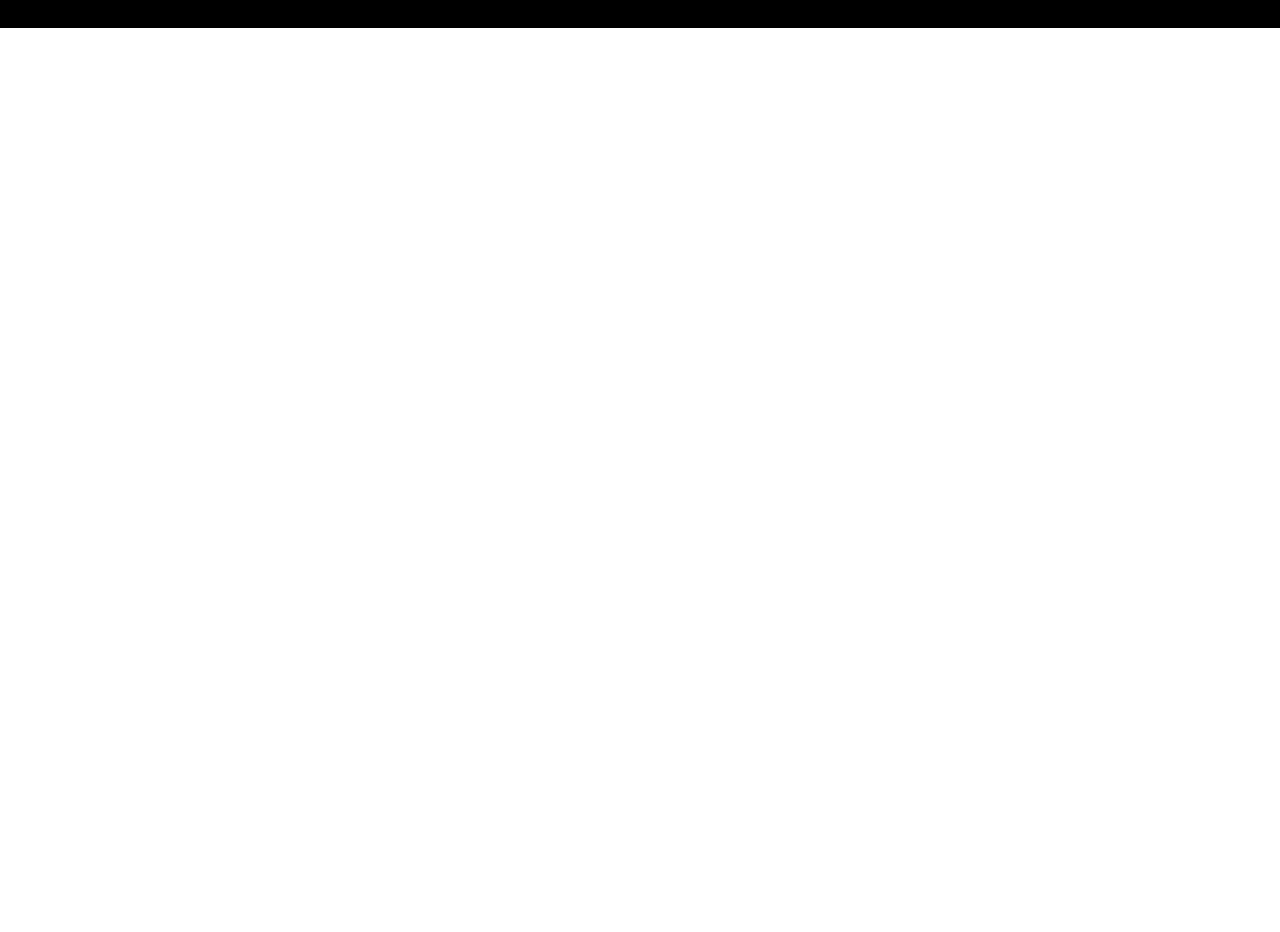
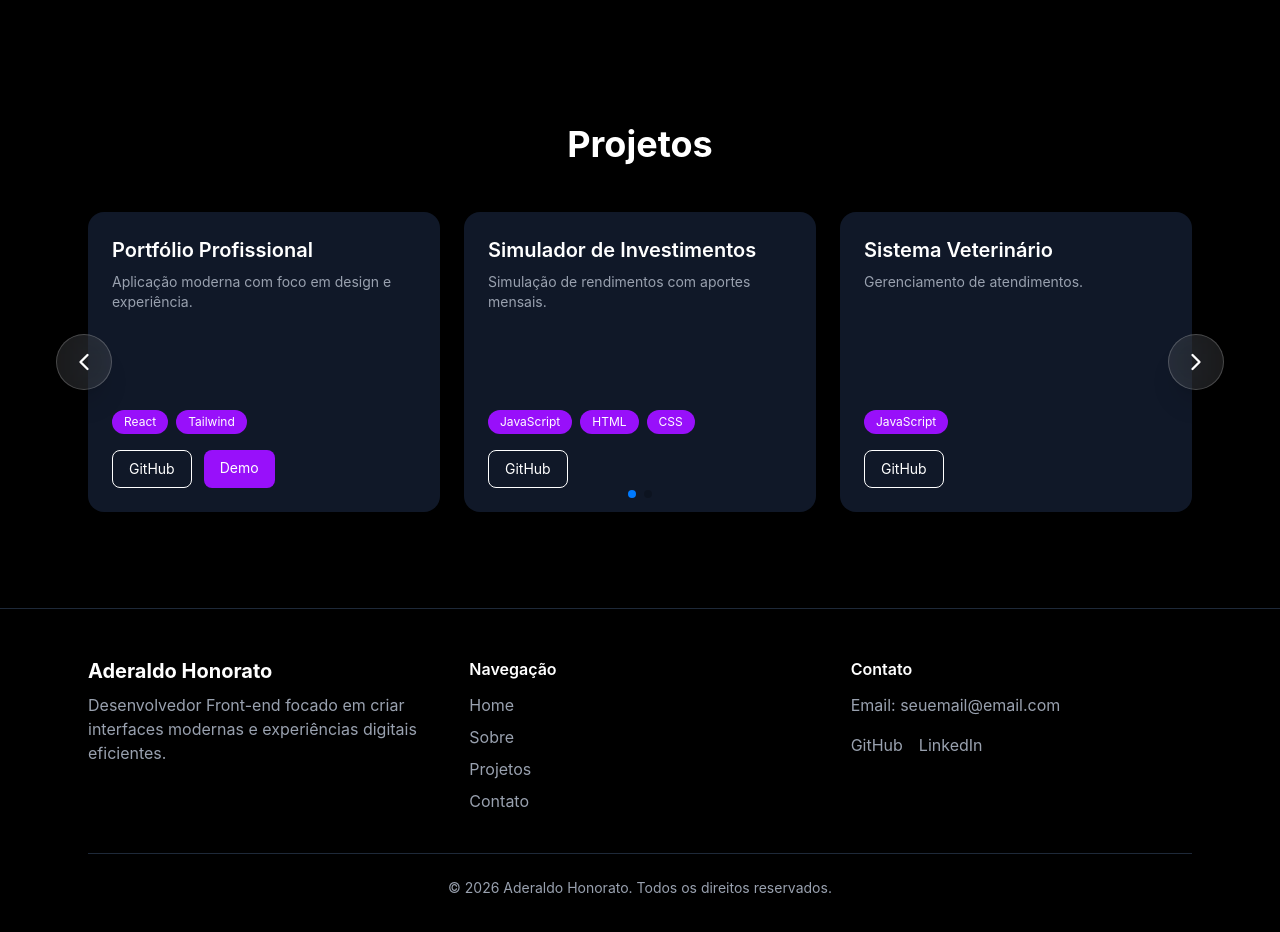
Before and after one commit to 4deraldo/4deraldo-portifolio, a React (Vite) app: page / in a window 1280 px wide. Shown: the part 1720-2652 px from the top of the page. Before the commit the page ends 1748 px from the top, so only its background shows below. Built offline with nearby package versions, Linux system fonts and the light colour scheme.

Commit message:
add projects and footer

```diff
--- a/package.json
+++ b/package.json
@@ -11,6 +11,7 @@
   },
   "dependencies": {
     "framer-motion": "^12.38.0",
+    "lucide-react": "^1.8.0",
     "react": "^19.2.4",
     "react-dom": "^19.2.4",
     "swiper": "^12.1.3"
--- a/src/App.jsx
+++ b/src/App.jsx
@@ -4,6 +4,8 @@ import Navbar from './components/Navbar.jsx';
 import Hero from './components/Hero.jsx';
 import About from './components/About.jsx';
 import Skills from './components/Skill.jsx';
+import Projects from './components/Projects.jsx';
+import Footer from './components/Footer.jsx';
 
 function App() {
   const [count, setCount] = useState(0);
@@ -14,6 +16,8 @@ function App() {
       <Hero />
       <About />
       <Skills />
+      <Projects />
+      <Footer />
     </>
   );
 }
--- /dev/null
+++ b/src/components/Footer.jsx
@@ -0,0 +1,78 @@
+export default function Footer() {
+  return (
+    <footer className='bg-black text-gray-400 border-t border-gray-800'>
+      <div className='max-w-6xl mx-auto px-6 py-12'>
+        <div className='grid md:grid-cols-3 gap-10 text-center md:text-left'>
+          {/* IDENTIDADE */}
+          <div>
+            <h3 className='text-white text-xl font-bold mb-2'>
+              Aderaldo Honorato
+            </h3>
+            <p>
+              Desenvolvedor Front-end focado em criar interfaces modernas e
+              experiências digitais eficientes.
+            </p>
+          </div>
+
+          {/* LINKS */}
+          <div>
+            <h4 className='text-white font-semibold mb-3'>Navegação</h4>
+
+            <ul className='space-y-2'>
+              <li>
+                <a href='#home' className='hover:text-purple-400 transition'>
+                  Home
+                </a>
+              </li>
+              <li>
+                <a href='#about' className='hover:text-purple-400 transition'>
+                  Sobre
+                </a>
+              </li>
+              <li>
+                <a
+                  href='#projects'
+                  className='hover:text-purple-400 transition'
+                >
+                  Projetos
+                </a>
+              </li>
+              <li>
+                <a href='#contact' className='hover:text-purple-400 transition'>
+                  Contato
+                </a>
+              </li>
+            </ul>
+          </div>
+
+          {/* CONTATO */}
+          <div>
+            <h4 className='text-white font-semibold mb-3'>Contato</h4>
+
+            <p>Email: seuemail@email.com</p>
+
+            <div className='flex justify-center md:justify-start gap-4 mt-4'>
+              <a
+                href='https://github.com/4deraldo'
+                target='_blank'
+                className='hover:text-purple-400 transition'
+              >
+                GitHub
+              </a>
+
+              <a href='#' className='hover:text-purple-400 transition'>
+                LinkedIn
+              </a>
+            </div>
+          </div>
+        </div>
+
+        {/* LINHA FINAL */}
+        <div className='border-t border-gray-800 mt-10 pt-6 text-center text-sm'>
+          © {new Date().getFullYear()} Aderaldo Honorato. Todos os direitos
+          reservados.
+        </div>
+      </div>
+    </footer>
+  );
+}
--- /dev/null
+++ b/src/components/Projects.jsx
@@ -0,0 +1,139 @@
+import { Swiper, SwiperSlide } from 'swiper/react';
+import { Pagination } from 'swiper/modules';
+import { useRef } from 'react';
+import { ChevronLeft, ChevronRight } from 'lucide-react';
+
+import 'swiper/css';
+import 'swiper/css/pagination';
+
+export default function Projects() {
+  const swiperRef = useRef();
+
+  const projects = [
+    {
+      name: 'Portfólio Profissional',
+      desc: 'Aplicação moderna com foco em design e experiência.',
+      tech: ['React', 'Tailwind'],
+      github: 'https://github.com/4deraldo/4deraldo-portifolio',
+      demo: 'https://projeto-portfolio-sigma.vercel.app',
+    },
+    {
+      name: 'Simulador de Investimentos',
+      desc: 'Simulação de rendimentos com aportes mensais.',
+      tech: ['JavaScript', 'HTML', 'CSS'],
+      github: 'https://github.com/4deraldo/projetoCalculadoraInvestimento',
+    },
+    {
+      name: 'Sistema Veterinário',
+      desc: 'Gerenciamento de atendimentos.',
+      tech: ['JavaScript'],
+      github: 'https://github.com/4deraldo/vetMariana',
+    },
+    {
+      name: 'Automação de Tarefas',
+      desc: 'Automação de processos repetitivos.',
+      tech: ['JavaScript'],
+      github: 'https://github.com/4deraldo/AutomacaoDeTarefa',
+    },
+  ];
+
+  return (
+    <section
+      id='projects'
+      className='py-24 bg-black text-white overflow-hidden'
+    >
+      <div className='max-w-6xl mx-auto px-6'>
+        <h2 className='text-4xl font-bold text-center mb-12'>Projetos</h2>
+
+        <div className='relative'>
+          {/* SETA ESQUERDA */}
+          <button
+            onClick={() => swiperRef.current.slidePrev()}
+            className='hidden md:flex absolute -left-8 top-1/2 -translate-y-1/2 z-10
+  w-14 h-14 flex items-center justify-center
+  bg-white/10 backdrop-blur-xl
+  border border-white/20
+  text-white rounded-full
+  hover:bg-purple-600 hover:scale-110
+  active:scale-95
+  transition-all duration-300 shadow-xl'
+          >
+            <ChevronLeft size={28} />
+          </button>
+
+          {/* SETA DIREITA */}
+          <button
+            onClick={() => swiperRef.current.slideNext()}
+            className='hidden md:flex absolute -right-8 top-1/2 -translate-y-1/2 z-10
+  w-14 h-14 flex items-center justify-center
+  bg-white/10 backdrop-blur-xl
+  border border-white/20
+  text-white rounded-full
+  hover:bg-purple-600 hover:scale-110
+  active:scale-95
+  transition-all duration-300 shadow-xl'
+          >
+            <ChevronRight size={28} />
+          </button>
+          <Swiper
+            modules={[Pagination]}
+            onSwiper={(swiper) => (swiperRef.current = swiper)}
+            pagination={{ clickable: true }}
+            spaceBetween={24}
+            slidesPerView={1}
+            breakpoints={{
+              768: { slidesPerView: 2 },
+              1024: { slidesPerView: 3 },
+            }}
+            className='pb-16 w-full'
+          >
+            {projects.map((proj, index) => (
+              <SwiperSlide key={index}>
+                <div className='bg-gray-900 p-6 rounded-2xl h-full flex flex-col justify-between min-h-[300px]'>
+                  <div>
+                    <h3 className='text-xl font-semibold mb-2'>{proj.name}</h3>
+
+                    <p className='text-gray-400 text-sm mb-4'>{proj.desc}</p>
+                  </div>
+
+                  <div>
+                    <div className='flex flex-wrap gap-2 mb-4'>
+                      {proj.tech.map((tech, i) => (
+                        <span
+                          key={i}
+                          className='bg-purple-600 px-3 py-1 rounded-full text-xs'
+                        >
+                          {tech}
+                        </span>
+                      ))}
+                    </div>
+
+                    <div className='flex gap-3'>
+                      <a
+                        href={proj.github}
+                        target='_blank'
+                        className='border px-4 py-2 rounded-lg text-sm hover:bg-white hover:text-black transition'
+                      >
+                        GitHub
+                      </a>
+
+                      {proj.demo && (
+                        <a
+                          href={proj.demo}
+                          target='_blank'
+                          className='bg-purple-600 px-4 py-2 rounded-lg text-sm hover:bg-purple-500 transition'
+                        >
+                          Demo
+                        </a>
+                      )}
+                    </div>
+                  </div>
+                </div>
+              </SwiperSlide>
+            ))}
+          </Swiper>
+        </div>
+      </div>
+    </section>
+  );
+}
```
Also changed, not shown: 1 other file (tests, documents, lock files or other folders).
